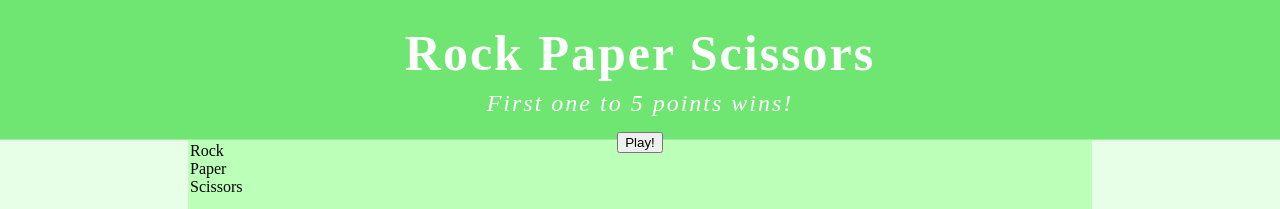
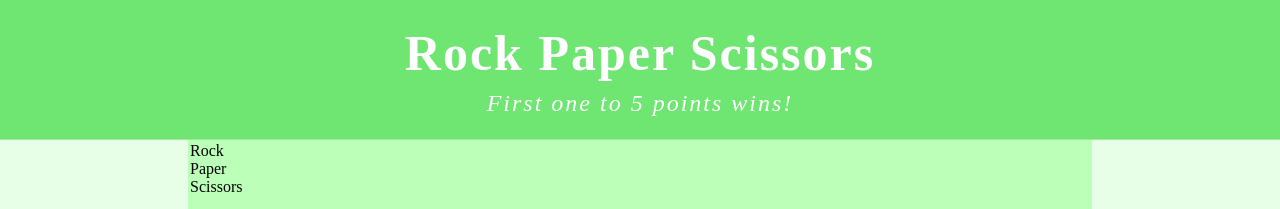
Before and after one commit to soolodev/top-rps, a plain HTML site: page index.html in a window 1280 px wide. Shown: the top 209 px of the page. Drawn offline with Linux system fonts and the light colour scheme.

Commit message:
Remove play button

```diff
--- a/index.html
+++ b/index.html
@@ -11,7 +11,6 @@
         <div class="header-content">
             <h1><strong>Rock Paper Scissors</strong></h1>
             <p><i>First one to 5 points wins!</i></p>
-            <button id="game-start">Play!</button>
         </div>
     </header>
     <main>
```
